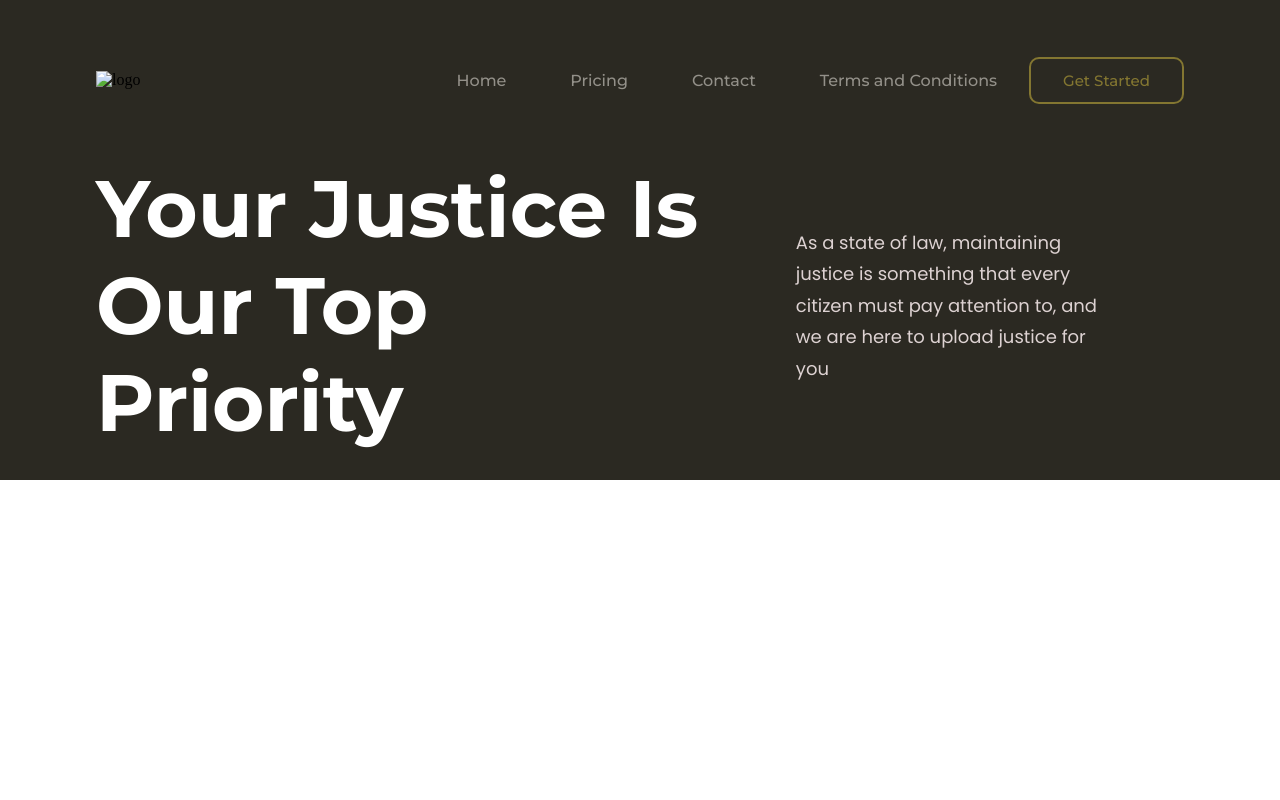
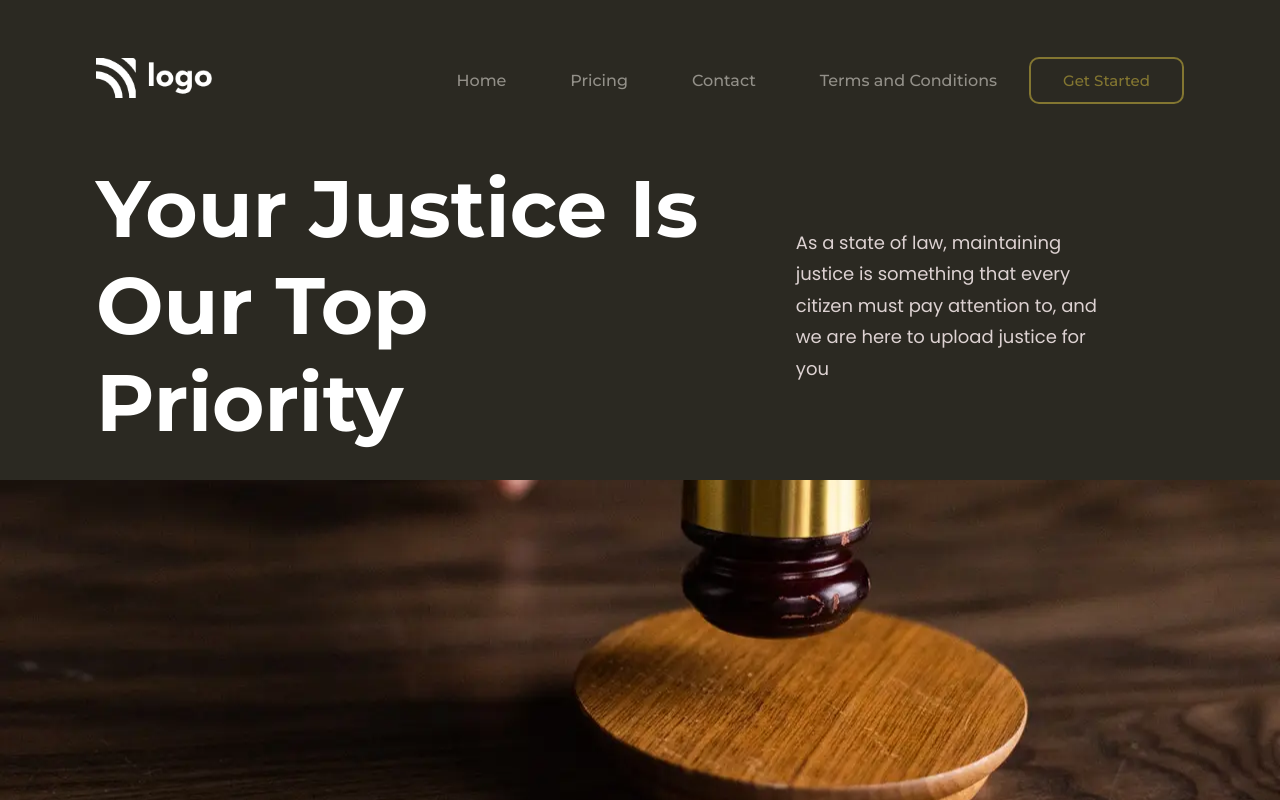
Before and after one commit to suryauppalapati/lawyer-website-landing-page, a plain HTML site: page index.html in a window 1280 px wide. Drawn offline with Linux system fonts and the light colour scheme.

Commit message:
updated src paths

```diff
--- a/index.html
+++ b/index.html
@@ -14,7 +14,7 @@
     <div class="top_container">
         <nav>
             <div class="nav_logo">
-                <img src="./white-logo.png" alt="logo">
+                <img src="./Assets/white-logo.png" alt="logo">
             </div>
             <div class="navlist">
                 <ul>
--- a/style.css
+++ b/style.css
@@ -5,7 +5,7 @@
 }
 
 body{
-    background: url(./judge_hammer.webp);
+    background: url(./Assets/judge_hammer.webp);
     background-repeat: no-repeat;
     background-size: cover;
     background-position-y: -150%;
```
